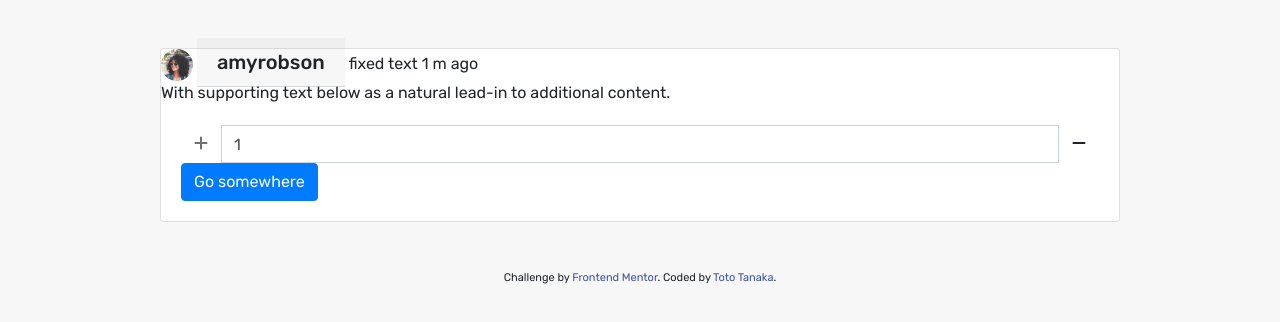
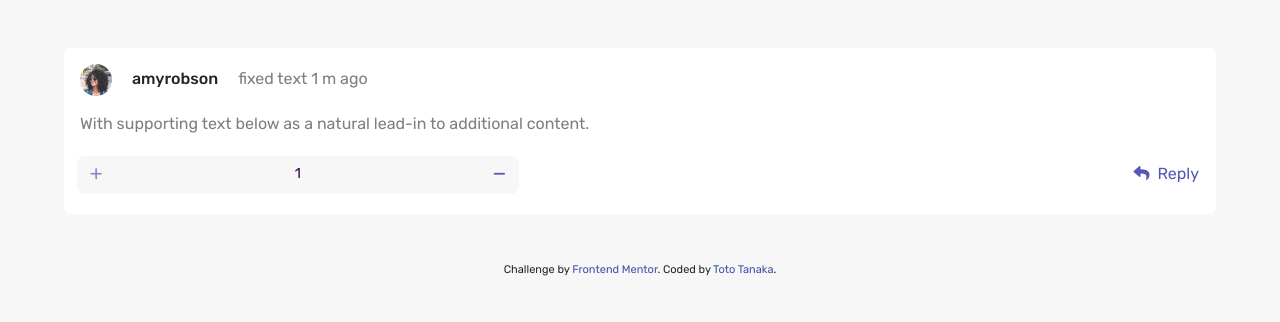
Before and after one commit to Toto-Kotaro-Tanaka/ss-interactive-comments-section, a plain HTML site: page index.html in a window 1280 px wide. Drawn offline with nearby package versions, Linux system fonts and the light colour scheme.

Commit message:
Style card

```diff
--- a/assets/css/style.css
+++ b/assets/css/style.css
@@ -10,6 +10,60 @@ body {
     font-family: "Rubik", sans-serif;
 }
 
+.card {
+    border: none;
+    border-radius: 0.5rem;
+}
+
+h5 {
+    font-size: 1rem;
+    padding-left: 1rem;
+}
+
+.w--90 {
+    width: 90%;
+}
+
 .--avatar {
     width: 2rem;
 }
+
+.--time {
+    color: #7e7e7e;
+    padding-left: 1rem;
+}
+
+.--text {
+    color: #7e7e7e;
+    padding: 0 1rem;
+}
+
+.input-group {
+    background-color: #f7f7f7;
+    border-radius: 0.5rem;
+    width: 80%;
+}
+
+.input-number {
+    background-color: #f7f7f7;
+    border: none;
+    color: hsl(281, 87%, 17%);
+    font-size: 0.9rem;
+    padding: 0.2rem;
+}
+
+.--input {
+    padding-left: 0.5rem;
+}
+
+.fa-plus,
+.fa-minus {
+    color: hsl(238, 40%, 52%);
+}
+
+.--reply {
+    background-color: #fff;
+    border: none;
+    color: hsl(238, 40%, 52%) !important;
+    text-align: end;
+}
--- a/index.html
+++ b/index.html
@@ -38,32 +38,36 @@
 
     <!-- Pull dynamic content from the data.json file -->
     <div class="container-fluit">
-        <div class="card mt-5 mx-auto w-75">
-            <div>
+        <div class="card mt-5 mx-auto w--90">
+            <div class="p-3">
                 <img class="d-inline --avatar" src="./images/avatars/image-amyrobson.png" alt="avatar">
-                <h5 class="card-header d-inline">amyrobson</h5>
-                <p class="d-inline">fixed text 1 m ago</p>
+                <h5 class="d-inline">amyrobson</h5>
+                <p class="d-inline --time">fixed text 1 m ago</p>
             </div>
             <div>
-                <p class="card-text">With supporting text below as a natural lead-in to additional content.</p>
+                <p class="card-text --text">With supporting text below as a natural lead-in to additional content.</p>
             </div>
-            <div class="card-body">
-                <!-- Credit to Bootsnip https://bootsnipp.com/snippets/dGWP -->
+            <div class="card-body row">
+                <!-- Credit: Bootsnip https://bootsnipp.com/snippets/dGWP -->
+                <div class="col --input">
                     <div class="input-group">
                         <span class="input-group-btn">
 							<button type="button" class="btn btn-default btn-number" disabled="disabled" data-type="minus" data-field="quant[1]">
-							<span class="glyphicon glyphicon-plus"><i class="fa-solid fa-plus"></i></span>
+								<span class="glyphicon glyphicon-plus"><i class="fa-solid fa-plus fa-sm"></i></span>
                         </button>
                         </span>
-                    <input type="text" name="quant[1]" class="form-control input-number" value="1" min="1" max="10">
+                        <input type="text" name="quant[1]" class="form-control input-number text-center" value="1" min="1" max="99">
                         <span class="input-group-btn">
 							<button type="button" class="btn btn-default btn-number" data-type="plus" data-field="quant[1]">
-							<span class="glyphicon glyphicon-minus"><i class="fa-solid fa-minus"></i></span>
+								<span class="glyphicon glyphicon-minus"><i class="fa-solid fa-minus fa-sm"></i></span>
                         </button>
                         </span>
                     </div>
+                </div>
                 <!-- Credit End -->
-                <a href="#" class="btn btn-primary">Go somewhere</a>
+                <div class="col pr-0 --reply">
+                    <a href="#" class="btn btn-primary --reply"><i class="fa-solid fa-reply"></i><span class="pl-2 pr-0">Reply</span></a>
+                </div>
             </div>
         </div>
     </div>
```
Lines whose indentation alone changed are shown as unchanged.
